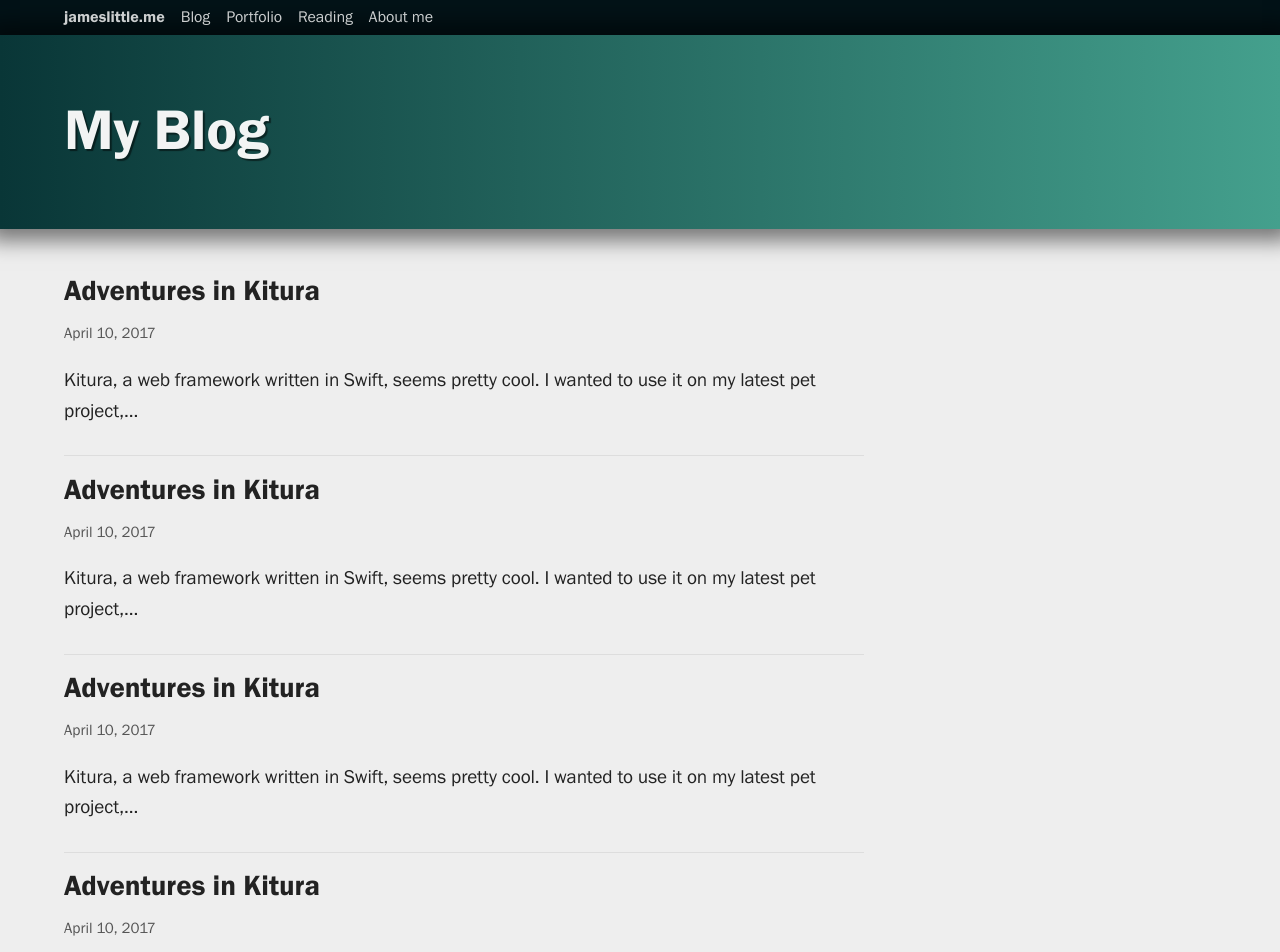
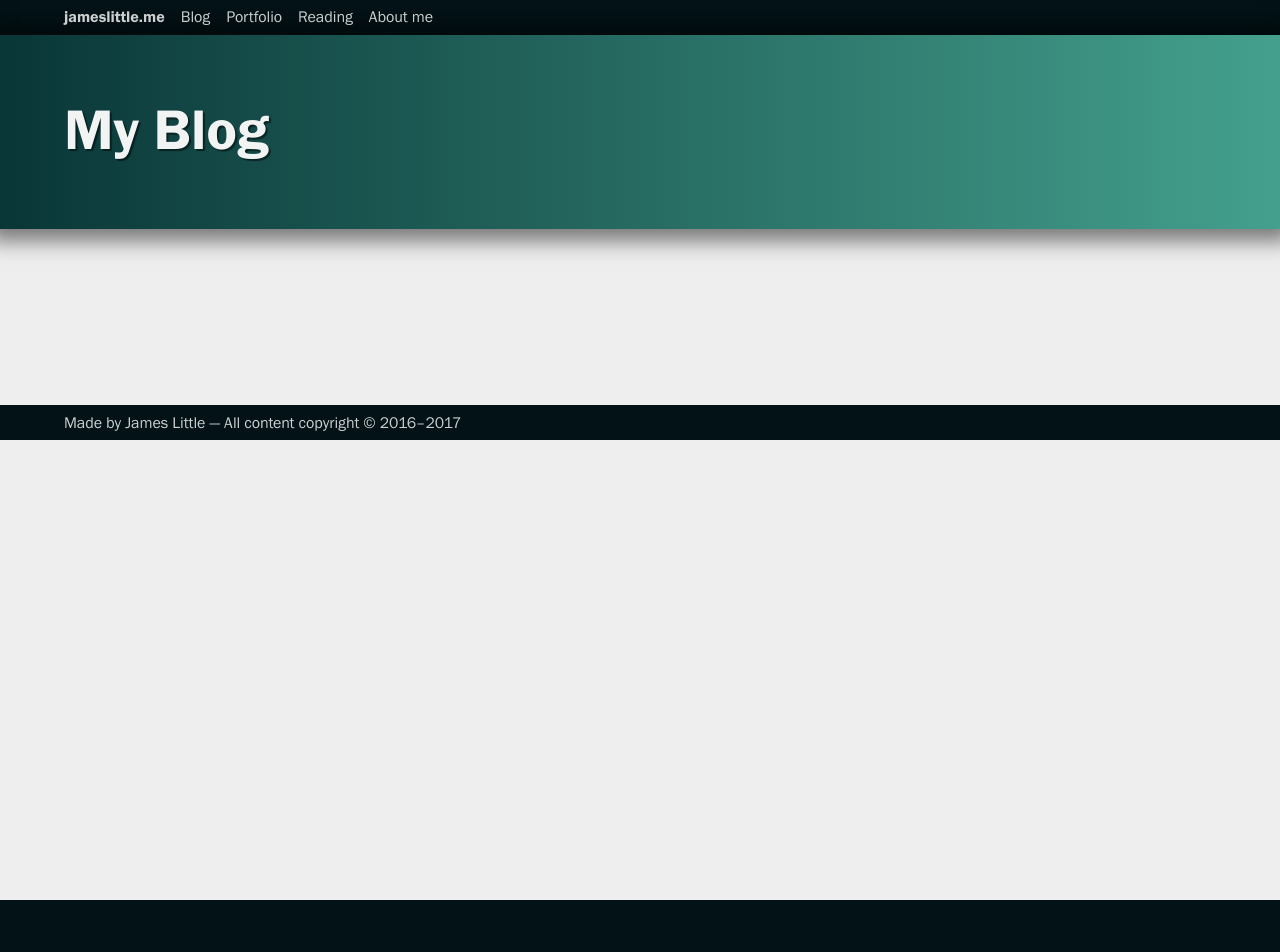
Before and after one commit to jameslittle230/jameslittle.me-archive, a Jekyll site: the page built from pages/blog.html, in a window 1280 px wide. Shown: the top 952 px of the page. Built offline with Jekyll 4.4.1, drawn with Linux system fonts in a browser that asks for light colours; after the commit the page ends 900 px from its top, so only the background shows below that; some of the changed text lies outside the part shown.

```diff
--- a/_portfolio/index.html
+++ b/_portfolio/index.html
@@ -3,3 +3,5 @@ layout: page
 title: My Work
 permalink: /portfolio/
 ---
+
+<i>Coming soon</i>
--- a/_posts/2017-04-09-adventures-in-kitura copy 2.md
+++ /dev/null
@@ -1,9 +0,0 @@
----
-layout: post
-title:  "Adventures in Kitura"
-date:   2017-04-09 22:40:52 -0400
-line: "Something witty here"
-img: "posts/1/campus.jpg"
----
-
-Kitura, a web framework written in Swift, seems pretty cool. I wanted to use it on my latest pet project, my crossword-puzzle making tool, for the backend stuff.
--- a/_posts/2017-04-09-adventures-in-kitura copy 3.md
+++ /dev/null
@@ -1,7 +0,0 @@
----
-layout: post
-title:  "Adventures in Kitura"
-date:   2017-04-09 22:40:52 -0400
----
-
-Kitura, a web framework written in Swift, seems pretty cool. I wanted to use it on my latest pet project, my crossword-puzzle making tool, for the backend stuff.
--- a/_posts/2017-04-09-adventures-in-kitura copy 4.md
+++ /dev/null
@@ -1,7 +0,0 @@
----
-layout: post
-title:  "Adventures in Kitura"
-date:   2017-04-09 22:40:52 -0400
----
-
-Kitura, a web framework written in Swift, seems pretty cool. I wanted to use it on my latest pet project, my crossword-puzzle making tool, for the backend stuff.
--- a/_posts/2017-04-09-adventures-in-kitura copy.md
+++ /dev/null
@@ -1,7 +0,0 @@
----
-layout: post
-title:  "Adventures in Kitura"
-date:   2017-04-09 22:40:52 -0400
----
-
-Kitura, a web framework written in Swift, seems pretty cool. I wanted to use it on my latest pet project, my crossword-puzzle making tool, for the backend stuff.
--- a/_posts/2017-04-09-adventures-in-kitura.md
+++ /dev/null
@@ -1,7 +0,0 @@
----
-layout: post
-title:  "Adventures in Kitura"
-date:   2017-04-09 22:40:52 -0400
----
-
-Kitura, a web framework written in Swift, seems pretty cool. I wanted to use it on my latest pet project, my crossword-puzzle making tool, for the backend stuff.
--- a/pages/blog.html
+++ b/pages/blog.html
@@ -11,6 +11,6 @@ permalink: /blog/
 		{% if post.title %}<h1 class="article-title">{{post.title}}</h1>{% endif %}
 		{% if post.line %}<p class="article-line">{{post.line}}</p>{% endif %}
 		<p class="article-meta">{{post.date | date: "%B %d, %Y"}}</p>
-			<p class="excerpt">{{post.content | truncatewords: 20, '...'}}</p>
+		<p class="excerpt">{{post.content | truncatewords: 50, '...' | strip_html}}</p>
 	</a>
 {% endfor %}
--- a/styles/style.css
+++ b/styles/style.css
@@ -36,6 +36,12 @@ figure {
 	font-size: 1.2rem;
 	margin-top: 3rem;
 	line-height: 1.6;
+}
+
+.content-wrap:after {
+	content: "";
+	display: table;
+	clear: both;
 }
 
 /**
@@ -294,7 +300,7 @@ figure {
 .portfolio-object--half {
 	flex-grow: 0;
 	flex-basis: calc(50% - 0.5em);
-	font-size: 0.8em;
+	font-size: 0.9em;
 }
 
 @media screen and (max-width: 550px) {
@@ -467,6 +473,27 @@ figure {
 }
 
 /**
+ * Post Page
+ */
+
+@media screen and (min-width: 1040px) {
+	.post-image-wide {
+		float: right;
+		margin-right: -20%;
+		margin-left: 1em;
+		width: 70%;
+	}
+}
+
+@media screen and (min-width: 700px) and (max-width: 1039px) {
+	.post-image-wide {
+		float: right;
+		margin-left: 1em;
+		width: 50%;
+	}
+}
+
+/**
  * Media Queries
  */
 @media screen and (max-width: 1000px) and (min-width: 801px) {
```
Also changed, not shown: Gemfile.lock, favicon-16x16.png (added), favicon-32x32.png (added), favicon-96x96.png (added), favicon.ico (added).
